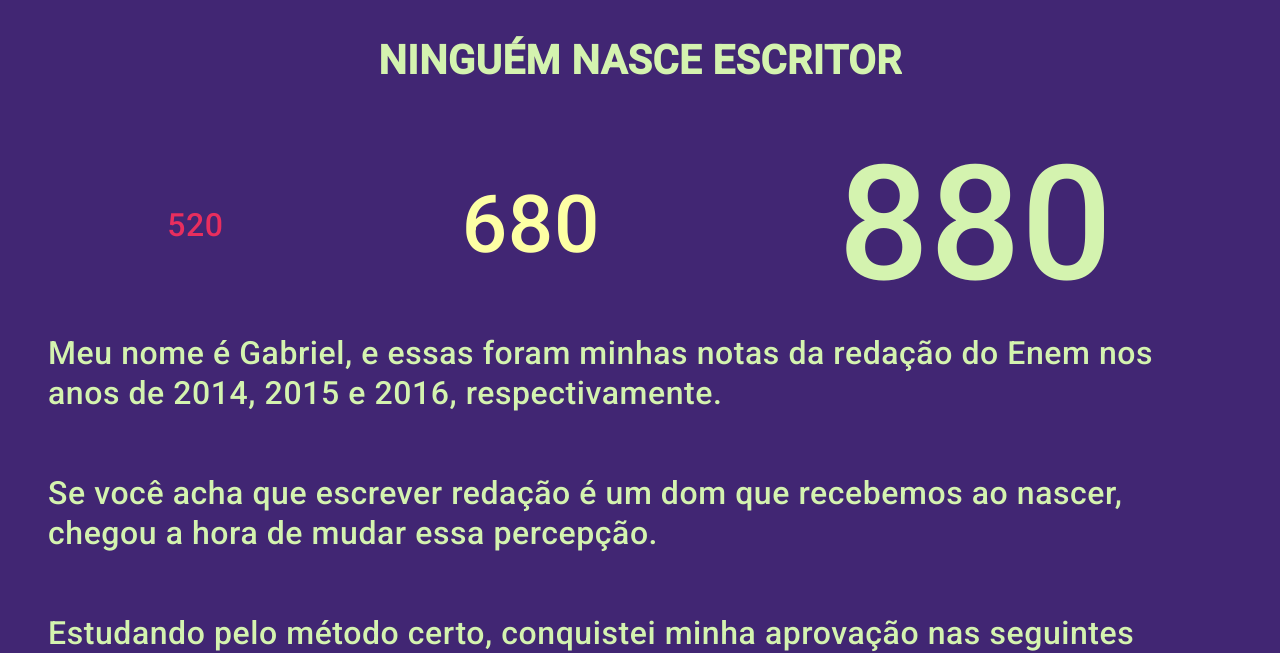
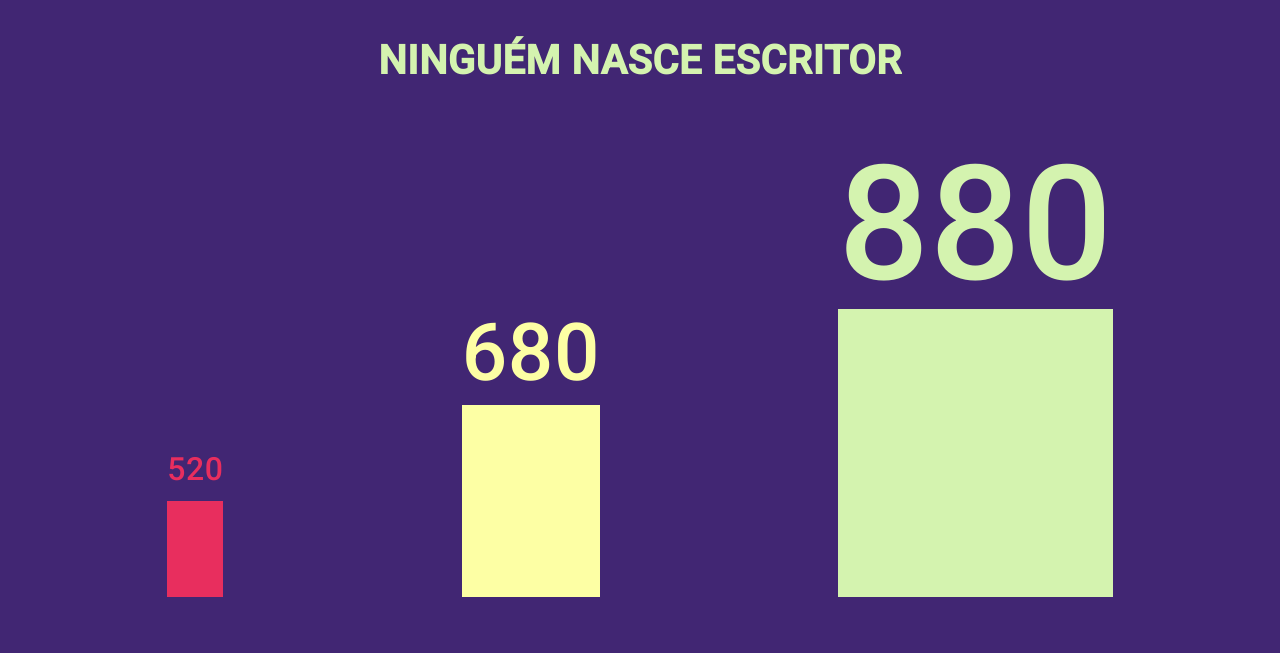
Before and after one commit to gabrielsoarespebr/redacao-na-pratica, an Angular app: page / in a window 1280 px wide. Shown: the part 680-1333 px from the top of the page. Built offline with nearby package versions, Linux system fonts and the light colour scheme.

Commit message:
feat: About - Bar chart

```diff
--- a/src/app/components/about/about.component.css
+++ b/src/app/components/about/about.component.css
@@ -10,13 +10,37 @@ section{
 
 .lowScore{
   color: var(--colorTertiary);
+
+  &>div{
+    background-color: var(--colorTertiary);
+
+    height: 12vh;
+
+    margin-top: 1vh;
+  }
 }
 
 .mediumScore{
   font-size: 250%;
   color: var(--colorQuartiary);
+
+  &>div{
+    background-color: var(--colorQuartiary);
+
+    height: 24vh;
+
+    margin-top: 4vh;
+  }
 }
 
 .highScore{
   font-size: 500%;
+
+  &>div{
+    background-color: var(--colorPrimary);
+
+    height: 36vh;
+
+    margin-top: 8vh;
+  }
 }
--- a/src/app/components/about/about.component.html
+++ b/src/app/components/about/about.component.html
@@ -1,9 +1,25 @@
 <section class="px-5 py-4" id="about">
   <h2 class="fw-bold fs-1 mt-5 text-center text-uppercase">Ninguém nasce escritor</h2>
-  <ul class="my-5 list-unstyled d-flex justify-content-around" id="scoreList">
-    <li class="lowScore">520</li>
-    <li class="mediumScore">680</li>
-    <li class="highScore">880</li>
+  <ul class="h-50 my-5 list-unstyled d-flex justify-content-around align-items-end" id="scoreList">
+    <li class="lowScore">
+      <p>
+        520
+      </p>
+      <div></div>
+    </li>
+    <li class="mediumScore">
+      <p>
+        680
+      </p>
+      <div></div>
+    </li>
+    <li class="highScore">
+      <p>
+        880
+      </p>
+      <div>
+      </div>
+    </li>
   </ul>
   <div class="d-flex flex-column gap-5">
     <p>
```
